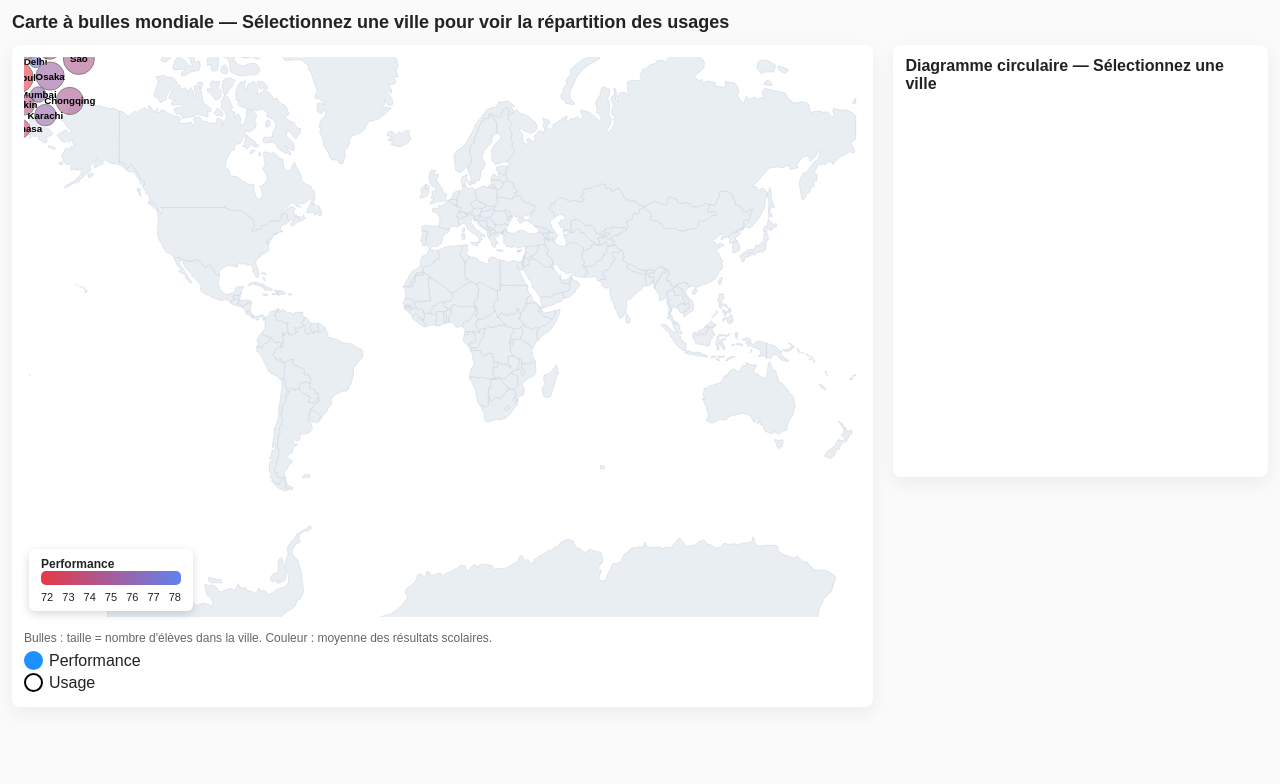
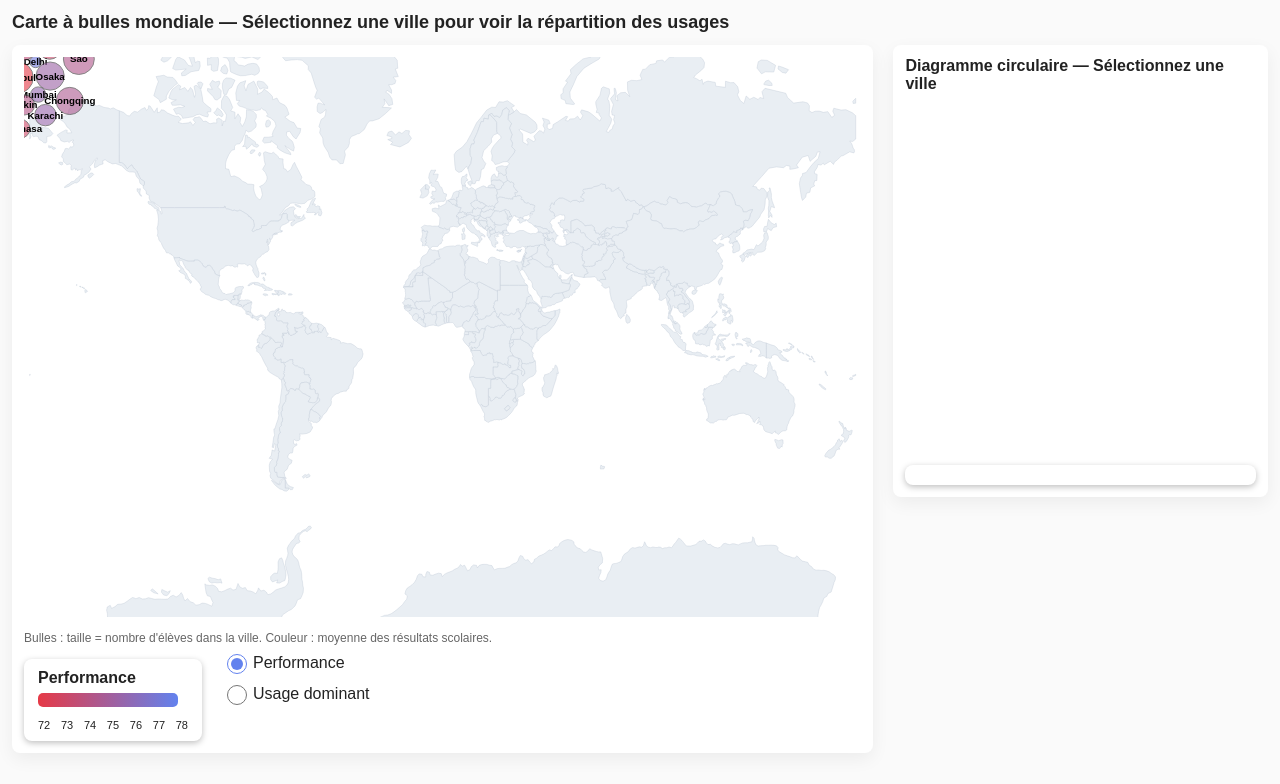
Before and after one commit to HugoDarthenay/projet_visualisation_de_donnees, a website with bundled scripts: page public_html/index.html in a window 1280 px wide. Built offline with nearby package versions, Linux system fonts and the light colour scheme; files whose address does not match are found by name.

Commit message:
correctif legende

```diff
--- a/public_html/css/bubblemap.css
+++ b/public_html/css/bubblemap.css
@@ -59,6 +59,51 @@ text{
   width: 100%;
   height: 560px;
 }
+
+#controls {
+    display: flex;
+    align-items: flex-start;
+    gap: 20px;
+}
+
+/* Légendes */
+.legend {
+    background: white;
+    padding: 10px 14px;
+    border-radius: 8px;
+    box-shadow: 0 2px 6px rgba(0,0,0,0.25);
+    min-width: 150px;
+}
+
+.legend.hidden {
+    display: none;
+}
+
+.color-box {
+    display: inline-block;
+    width: 14px;
+    height: 14px;
+    border: 1px solid #333;
+    margin-right: 6px;
+    vertical-align: middle;
+}
+
+/* Radio buttons */
+#radio-group input[type="radio"] {
+    width: 20px;
+    height: 20px;
+    accent-color: #6282ee;
+    margin-right: 6px;
+}
+
+/* Espacement labels */
+#radio-group label {
+    display: flex;
+    align-items: center;
+    margin-bottom: 8px;
+    font-size: 16px;
+}
+
 
 /* --- Légende du dégradé de performance --- */
 .performance-legend {
--- a/public_html/index.html
+++ b/public_html/index.html
@@ -13,8 +13,14 @@
     <div class="chart-card">
       <div class="map-container">
         <svg id="map" viewBox="0 0 860 560"></svg>
+      </div>
 
-      <div class="performance-legend">
+      <div class="muted small">
+        Bulles : taille = nombre d'élèves dans la ville. Couleur : moyenne des résultats scolaires.
+      </div>
+      <div id="loading" class="loading">Chargement des données...</div>
+      <div id="controls">
+        <div id="legend-performance" class="legend">
             <div><strong>Performance</strong></div>
             <div class="gradient-bar"></div>
             <div class="gradient-labels">
@@ -27,24 +33,25 @@
                 <span>78</span>
             </div>
         </div>
+          <div id="legend-usage" class="legend hidden">
+              <h4>Usage</h4>
+              <div><span class="color-box" style="background: #6282ee;"></span> Éducation</div>
+              <div><span class="color-box" style="background: #ff7f50;"></span> Social Media</div>
+              <div><span class="color-box" style="background: #ffa600;"></span> Gaming</div>
+              <div><span class="color-box" style="background: #2a9d8f;"></span> Browsing</div>
+              <div><span class="color-box" style="background: #999999;"></span> Other</div>
           </div>
 
-      <div class="muted small">
-        Bulles : taille = nombre d'élèves dans la ville. Couleur : moyenne des résultats scolaires.
-      </div>
-      <div id="loading" class="loading">Chargement des données...</div>
-      <div id="colorModeContainer">
-        <label class="radio-container">
-          <input type="radio" name="colorMode" value="performance" checked>
-          <span class="radio-custom"></span>
+          <div id="radio-group">
+              <label>
+                  <input type="radio" name="mode" value="performance" checked>
                   Performance
               </label>
-
-      <label class="radio-container">
-          <input type="radio" name="colorMode" value="usage">
-          <span class="radio-custom"></span>
-            Usage
+              <label>
+                  <input type="radio" name="mode" value="usage">
+                  Usage dominant
               </label>
+          </div>
       </div>
     </div>
 
--- a/public_html/js/bubblemap.js
+++ b/public_html/js/bubblemap.js
@@ -153,9 +153,25 @@ async function main() {
     .text(d => d.Location.split(' ')[0]);
 
   //Ecoute du changement du radio button pour changer le mode de couleur
-  d3.selectAll('input[name="colorMode"]').on('change', () => {
-    colorMode = document.querySelector('input[name="colorMode"]:checked').value;
+  d3.selectAll('input[name="mode"]').on('change', () => {
+    colorMode = document.querySelector('input[name="mode"]:checked').value;
     updateBubbleColors();
+  });
+
+  const radios = document.querySelectorAll('input[name="mode"]');
+  const legendPerformance = document.getElementById('legend-performance');
+  const legendUsage = document.getElementById('legend-usage');
+
+  radios.forEach(radio => {
+      radio.addEventListener('change', () => {
+          if (radio.value === "performance") {
+              legendPerformance.classList.remove("hidden");
+              legendUsage.classList.add("hidden");
+          } else {
+              legendPerformance.classList.add("hidden");
+              legendUsage.classList.remove("hidden");
+          }
+      });
   });
 
   //Fonction de mise à jour des couleurs des bulles
```
Lines whose indentation alone changed are shown as unchanged.
